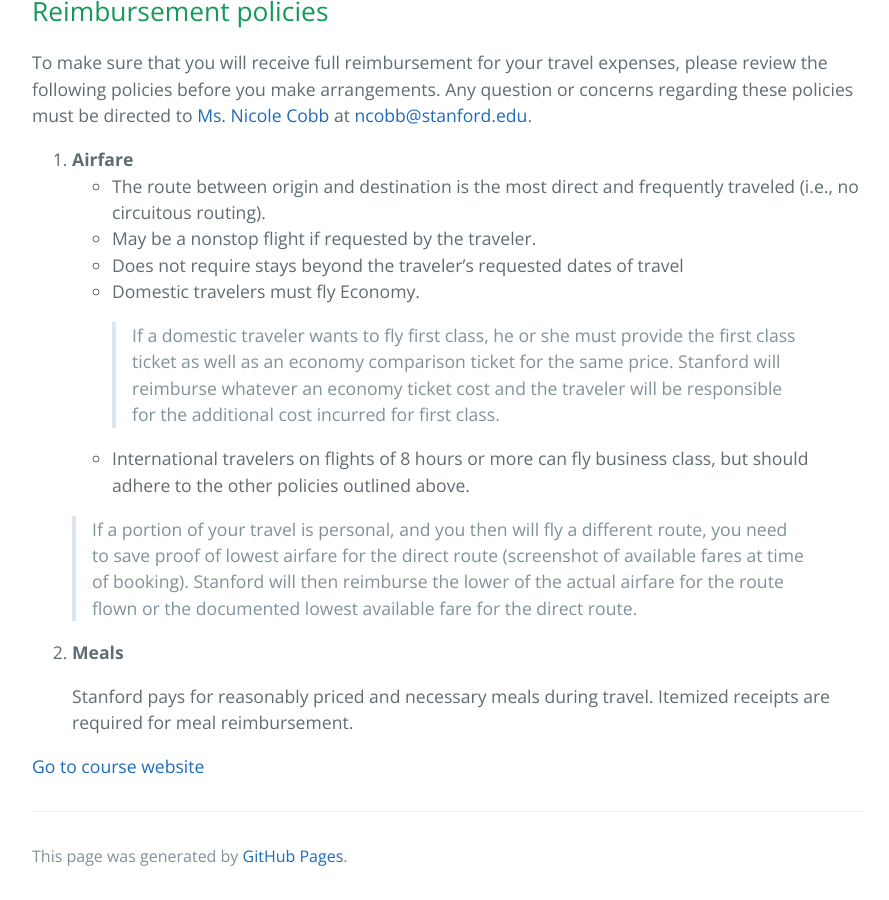
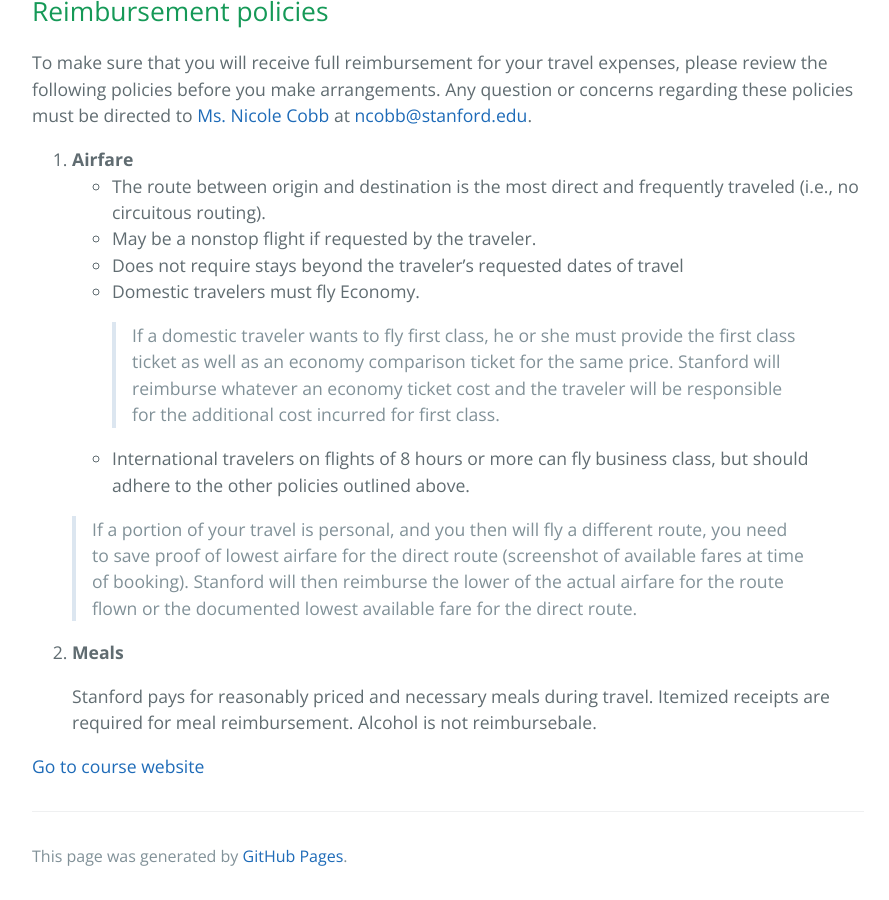
Before and after one commit to stats385/stats385.github.io, a Jekyll site: the page built from speaker_visit.md, in a window 1280 px wide and 900 px high, scrolled down 778 px. Shown: the whole window, without its empty margins (192-1081 px from the left). Built offline with Jekyll 4.4.1, drawn with Linux system fonts in a browser that asks for light colours; our own code applies the rules of GitHub Pages for plain Markdown files; the repository's description, which GitHub fills in, is left out.

Commit message:
updated speaker vist

```diff
--- a/speaker_visit.md
+++ b/speaker_visit.md
@@ -28,7 +28,7 @@ To make sure that you will receive full reimbursement for your travel expenses,
 
 2. **Meals**
 
-   Stanford pays for reasonably priced and necessary meals during travel. Itemized receipts are required for meal reimbursement.
+   Stanford pays for reasonably priced and necessary meals during travel. Itemized receipts are required for meal reimbursement. Alcohol is not reimbursebale.
 
 
 
```
